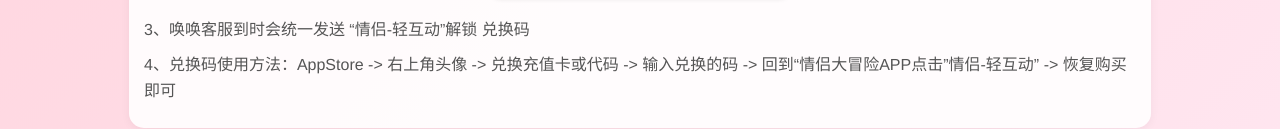
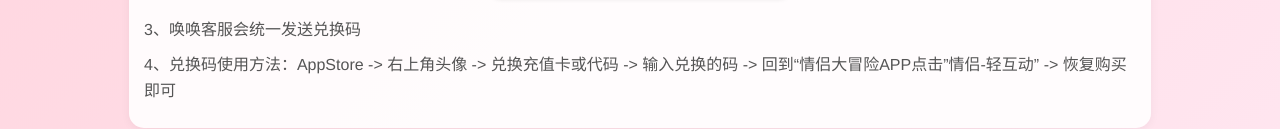
Before and after one commit to app133com/truth-or-dare, a plain HTML site: page inviteapp.html in a window 1280 px wide. Shown: the part 1251-1380 px from the top of the page. Drawn offline with Linux system fonts and the light colour scheme.

```diff
--- a/inviteapp.html
+++ b/inviteapp.html
@@ -112,7 +112,7 @@
         <p>2、启动APP然后进行5星好评，然后把评论界面截屏载图片给 唤唤 客服</p>
         <div class="img-placeholder"><img src="http://dl-store.app133.com/swg_invite02.jpg" style="width: 100%"> </div>
         <div class="img-placeholder"><img src="http://dl-store.app133.com/swg_invite03.jpg" style="width: 100%"> </div>
-        <p>3、唤唤客服到时会统一发送 “情侣-轻互动”解锁 兑换码</p>
+        <p>3、唤唤客服会统一发送兑换码</p>
         <p>4、兑换码使用方法：AppStore -> 右上角头像 -> 兑换充值卡或代码 -> 输入兑换的码 -> 回到“情侣大冒险APP点击”情侣-轻互动” -> 恢复购买 即可</p>
     </div>
     <footer>浪漫之旅，从此刻开始 ♥</footer>
```
